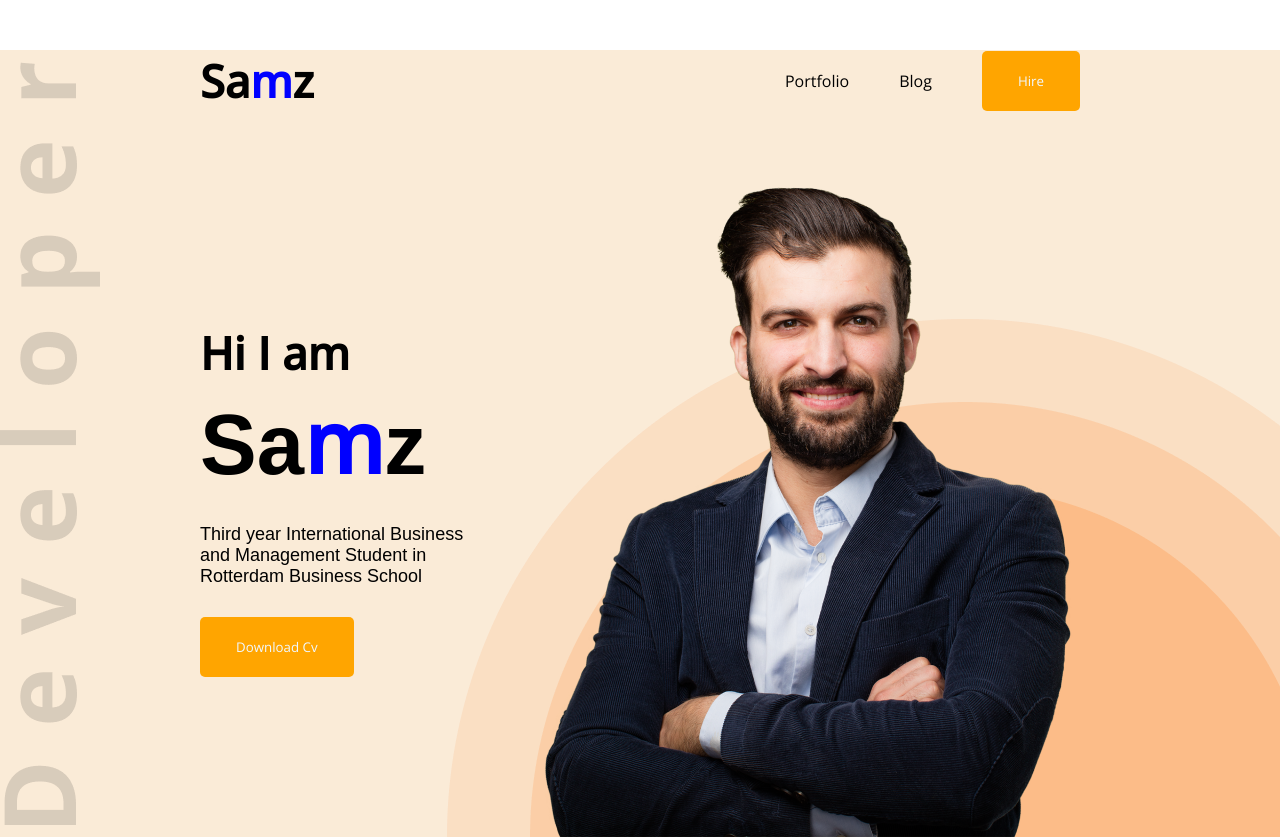
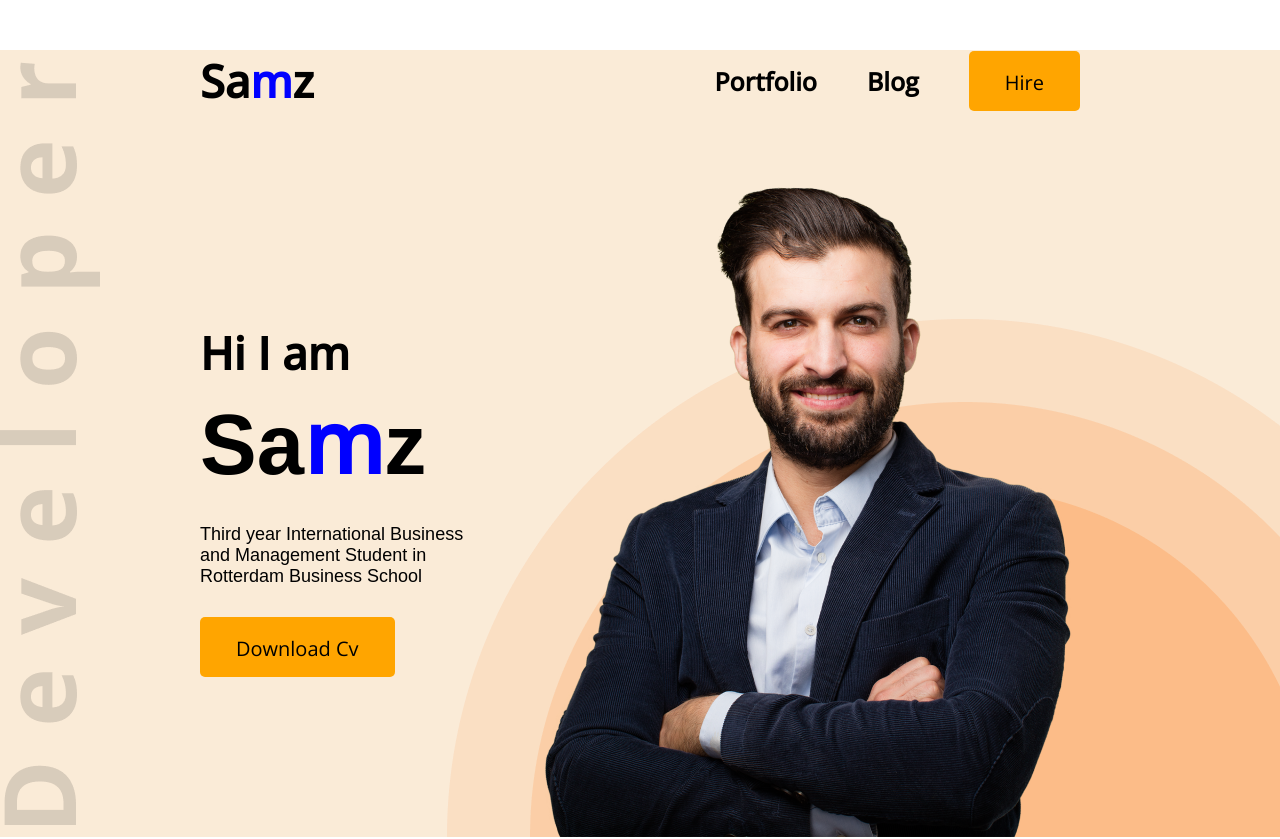
Before and after one commit to muhammadshahalom99/first-website, a plain HTML site: page first-website/index.html in a window 1280 px wide. Shown: the top 839 px of the page. Drawn offline with nearby package versions, Linux system fonts and the light colour scheme.

Commit message:
Add files via upload

```diff
--- a/first-website/style/style.css
+++ b/first-website/style/style.css
@@ -24,6 +24,8 @@ nav{
 nav li{
     list-style: none;
     margin-left: 50px;
+    font-weight: 600;
+    font-size: 25px;
 }
 nav ul{
     display: flex;
@@ -33,8 +35,10 @@ nav ul{
     color: blue;
 }
 .btn-primary {
-    color: aliceblue;
+    color: black;
     border: 0;
+    font-size: 20px;
+    font-weight: 300;
     padding: 18px 36px;
     height: 60px;
     border-radius: 5px;
@@ -160,14 +164,14 @@ margin-bottom: 30px;
 margin-top: 20px;
 color: black;
 }
-/* resume */
+/* resume section*/
 .section-resume{
     text-align: center;
     font-weight: 700;
     font-size: 35px;
-    margin-bottom: 130px;
+    margin-bottom: 80px;
 }
-.resume-container{
+.resume-container {
     display: flex;
 }
 .resume-title{
@@ -183,5 +187,6 @@ color: black;
 }
 .description{
     color: grey;
-    margin-bottom: 10px;
+
+
 }
```
Also changed, not shown: first-website/index.html (+2 -1 lines), first-website/logos.png (added).
